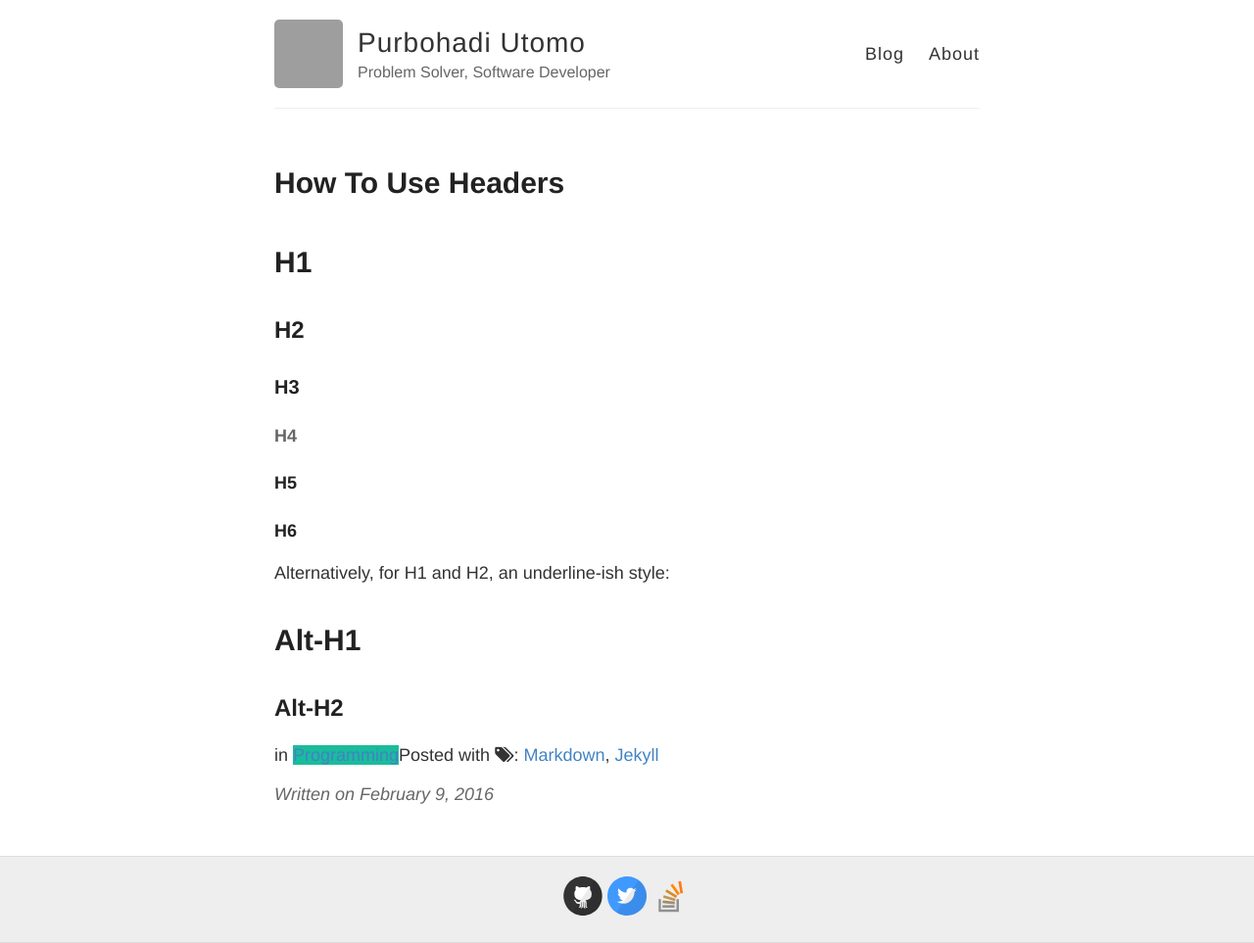
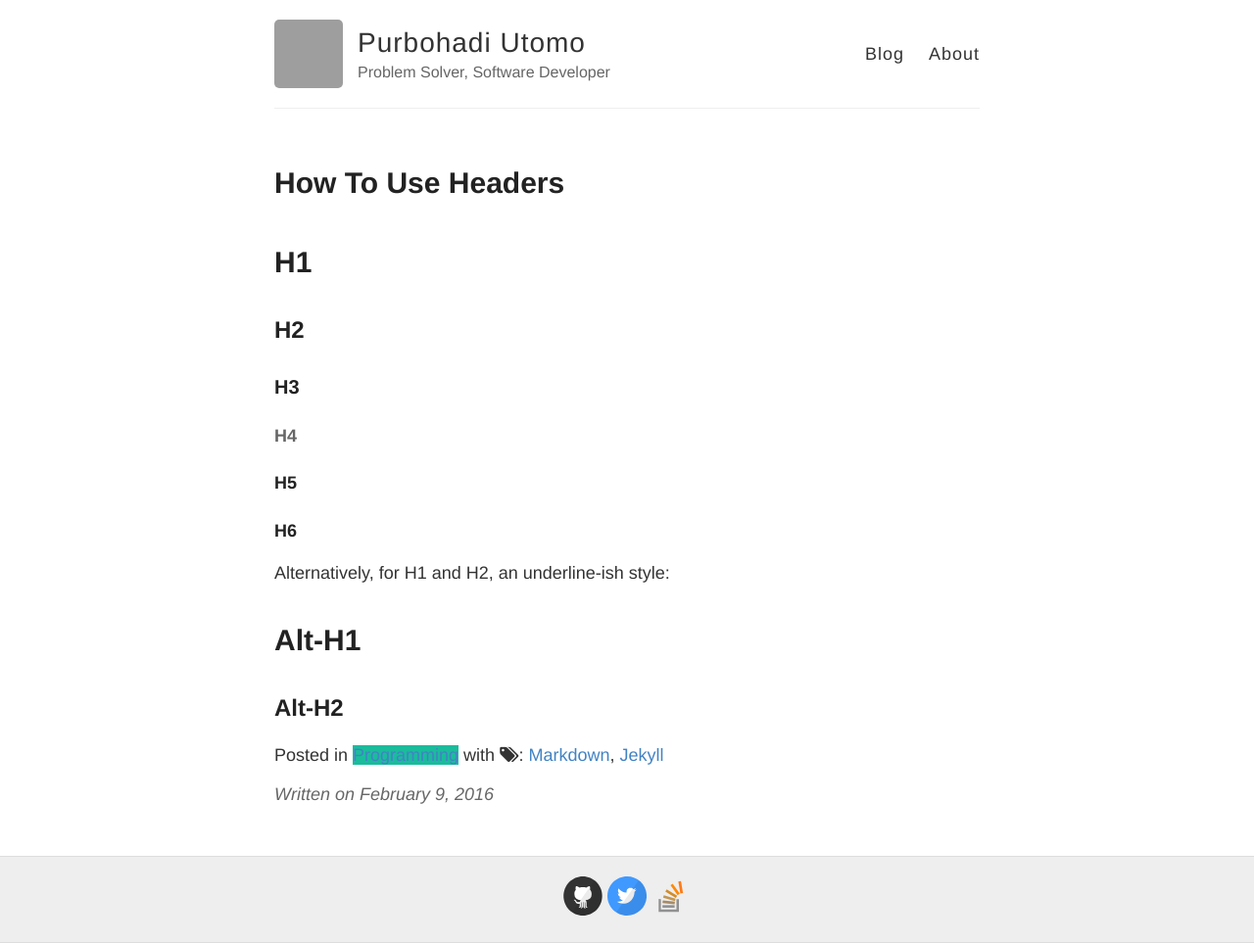
Before and after one commit to purbohadi/purbohadi, a Jekyll site: the page built from _posts/2016-02-09-Header-Here.md, in a window 1280 px wide. Shown: the whole page at 98% size. Built offline with Jekyll 4.4.1, drawn with Linux system fonts in a browser that asks for light colours; nearby versions of some CDN libraries; grey boxes are pictures that could not be loaded.

Commit message:
update tag

```diff
--- a/_layouts/post.html
+++ b/_layouts/post.html
@@ -36,7 +36,7 @@
         {% endif %}
 
     {% if post.tags.size > 0 %}
-        {% capture tags_content %}Posted with {% if post.tags.size == 1 %}<i class="fa fa-tag"></i>{% else %}<i class="fa fa-tags"></i>{% endif %}: {% endcapture %}
+        {% capture tags_content %} with {% if post.tags.size == 1 %}<i class="fa fa-tag"></i>{% else %}<i class="fa fa-tags"></i>{% endif %}: {% endcapture %}
         {% for post_tag in post.tags %}
             {% for data_tag in site.data.tags %}
                 {% if data_tag.slug == post_tag %}
@@ -52,7 +52,7 @@
         {% assign tags_content = '' %}
     {% endif %}
 
-        <p id="post-meta">{{ category_content }}{{ tags_content }}</p>
+        <p id="post-meta">Posted {{ category_content }}{{ tags_content }}</p>
     </div>
 
   <div class="date">
```
